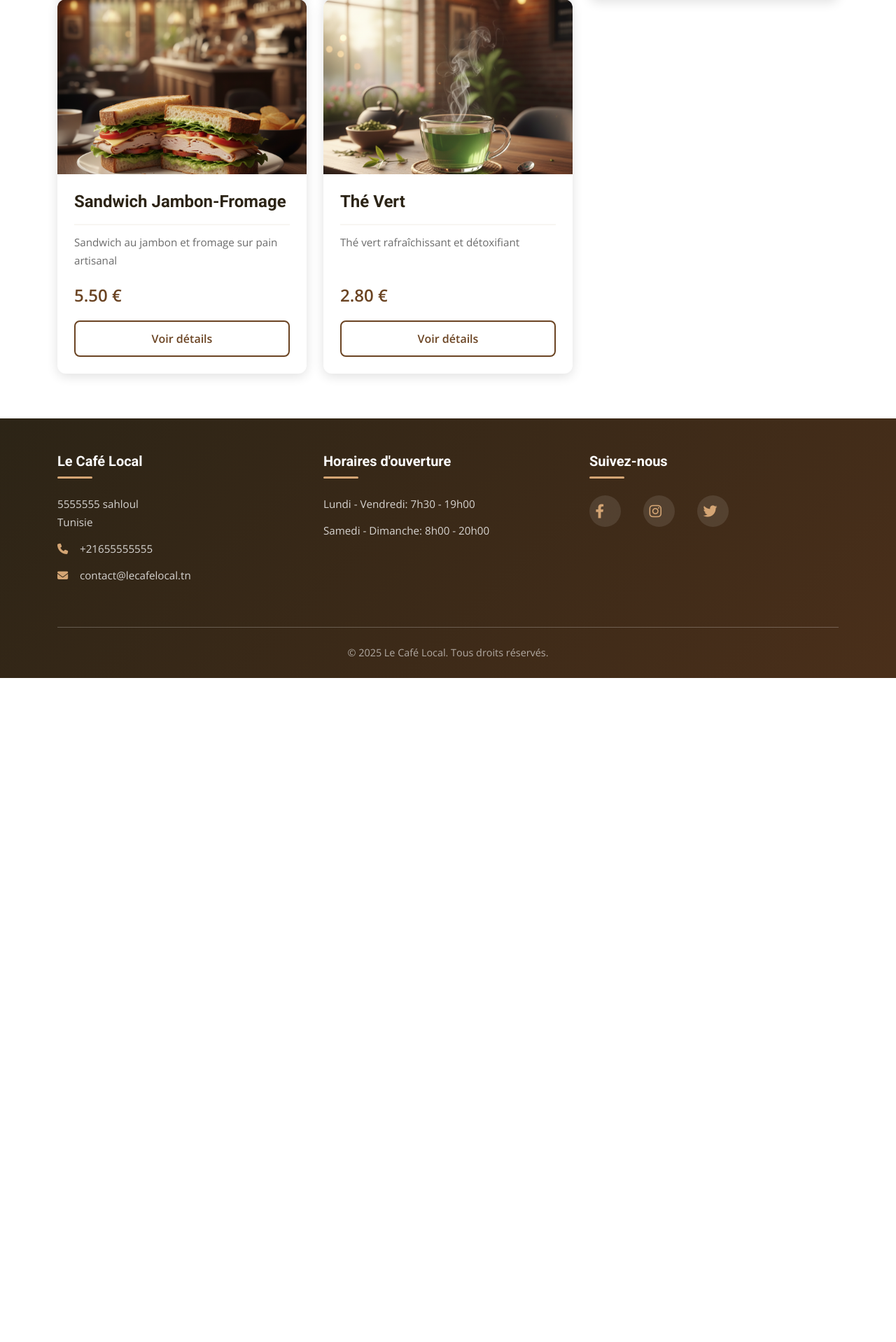
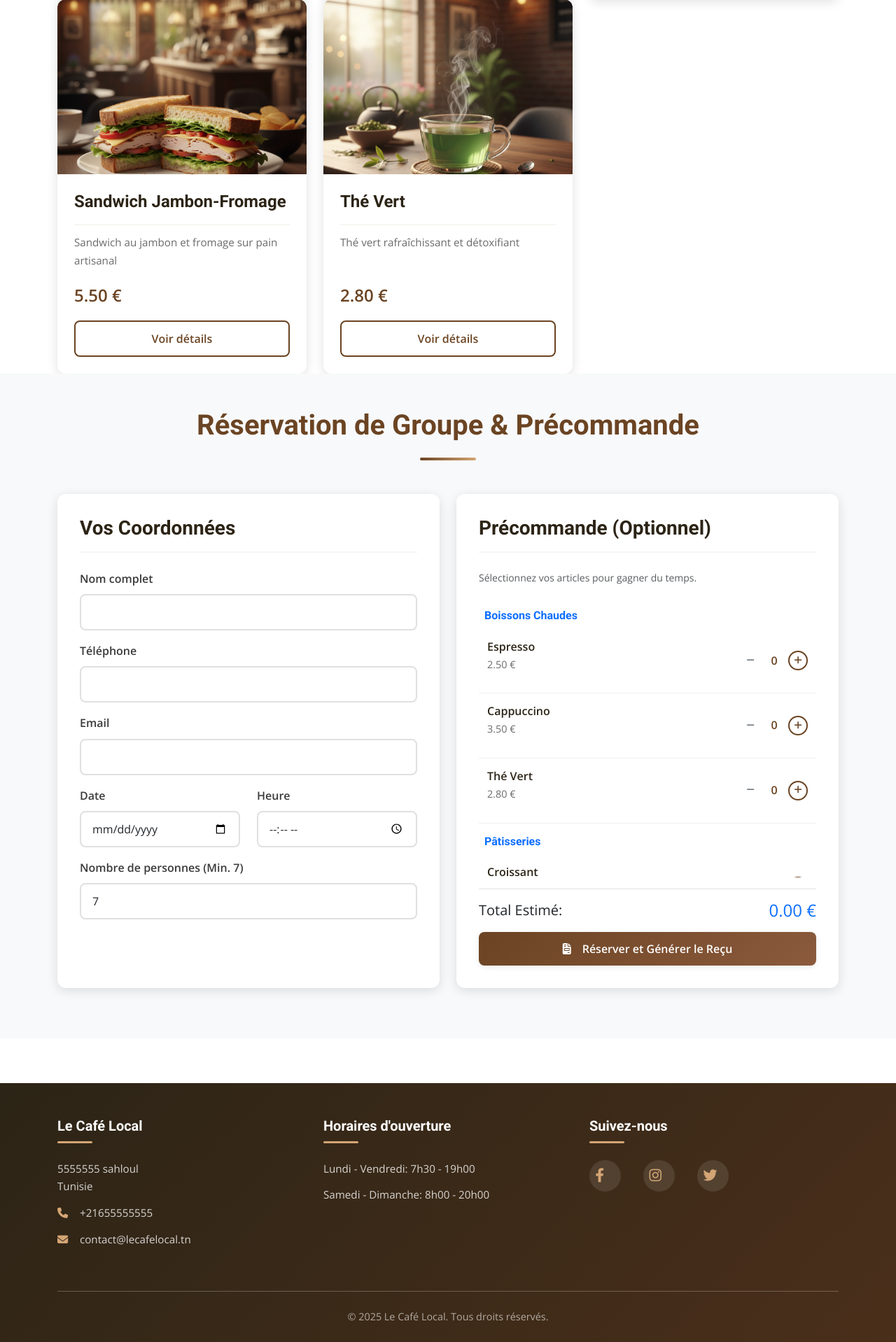
Before and after one commit to amineelmasri-poly/Mini-Proj, a PHP site: page /menu.html in a window 1280 px wide. Shown: the part 849-2767 px from the top of the page at 70% size. Before the commit the page ends 1818 px from the top, so only its background shows below. Run offline with PHP 8.4, Linux system fonts and the light colour scheme.

Commit message:
feat: Implement group reservation and pre-order system with dedicated styling and scripting, and update project README.

```diff
--- a/css/style.css
+++ b/css/style.css
@@ -40,7 +40,12 @@ body {
     overflow-x: hidden;
 }
 
-h1, h2, h3, h4, h5, h6 {
+h1,
+h2,
+h3,
+h4,
+h5,
+h6 {
     font-family: 'Roboto', -apple-system, BlinkMacSystemFont, 'Segoe UI', sans-serif;
     font-weight: 700;
     line-height: 1.3;
@@ -709,6 +714,7 @@ footer .text-center p {
         opacity: 0;
         transform: translateY(40px);
     }
+
     to {
         opacity: 1;
         transform: translateY(0);
@@ -796,6 +802,196 @@ footer .text-center p {
     .value-card {
         padding: 2rem 1.5rem;
         margin-bottom: 1.5rem;
+    }
+}
+
+/* ============================================
+   RESERVATION & RECEIPT
+   ============================================ */
+
+/* Preorder List Item */
+.preorder-item {
+    display: flex;
+    justify-content: space-between;
+    align-items: center;
+    padding: 0.75rem;
+    border-bottom: 1px solid #f0f0f0;
+    transition: var(--transition);
+}
+
+.preorder-item:hover {
+    background-color: #f9f9f9;
+}
+
+.preorder-item:last-child {
+    border-bottom: none;
+}
+
+.preorder-details {
+    flex-grow: 1;
+}
+
+.preorder-name {
+    font-weight: 600;
+    color: var(--dark);
+    margin-bottom: 0;
+}
+
+.preorder-price {
+    font-size: 0.9rem;
+    color: var(--text-light);
+}
+
+.preorder-controls {
+    display: flex;
+    align-items: center;
+    gap: 0.5rem;
+}
+
+.btn-quantity {
+    width: 28px;
+    height: 28px;
+    padding: 0;
+    display: flex;
+    align-items: center;
+    justify-content: center;
+    border-radius: 50%;
+    font-size: 0.8rem;
+    line-height: 1;
+}
+
+.quantity-display {
+    font-weight: 700;
+    width: 24px;
+    text-align: center;
+    color: var(--primary-color);
+}
+
+/* Receipt Styling */
+.receipt {
+    font-family: 'Courier New', Courier, monospace;
+    padding: 1rem;
+    background: #fff;
+    border: 1px dashed #ccc;
+    position: relative;
+}
+
+.receipt::before,
+.receipt::after {
+    content: '';
+    position: absolute;
+    left: 0;
+    right: 0;
+    height: 5px;
+    background-image: radial-gradient(circle, #f8f9fa 50%, transparent 51%);
+    background-size: 10px 10px;
+}
+
+.receipt::before {
+    top: -5px;
+}
+
+.receipt::after {
+    bottom: -5px;
+}
+
+.receipt-header {
+    text-align: center;
+    border-bottom: 2px dashed #000;
+    padding-bottom: 1rem;
+    margin-bottom: 1rem;
+}
+
+.receipt-logo {
+    max-width: 80px;
+    margin-bottom: 0.5rem;
+    filter: grayscale(100%);
+}
+
+.receipt-title {
+    font-size: 1.2rem;
+    font-weight: 700;
+    text-transform: uppercase;
+    margin-bottom: 0.25rem;
+}
+
+.receipt-info {
+    font-size: 0.9rem;
+    margin-bottom: 0.25rem;
+}
+
+.receipt-section {
+    margin-bottom: 1rem;
+}
+
+.receipt-label {
+    font-weight: 700;
+    border-bottom: 1px solid #000;
+    display: block;
+    margin-bottom: 0.5rem;
+}
+
+.receipt-row {
+    display: flex;
+    justify-content: space-between;
+    margin-bottom: 0.25rem;
+    font-size: 0.95rem;
+}
+
+.receipt-total {
+    border-top: 2px dashed #000;
+    padding-top: 0.5rem;
+    margin-top: 1rem;
+    font-weight: 700;
+    font-size: 1.1rem;
+}
+
+.receipt-footer {
+    text-align: center;
+    margin-top: 1.5rem;
+    font-size: 0.8rem;
+    font-style: italic;
+}
+
+/* Print Styles */
+@media print {
+    body * {
+        visibility: hidden;
+    }
+
+    #receiptModal .modal-content,
+    #receiptModal .modal-content * {
+        visibility: visible;
+    }
+
+    #receiptModal {
+        position: absolute;
+        left: 0;
+        top: 0;
+        width: 100%;
+        height: 100%;
+        margin: 0;
+        padding: 0;
+        background: white;
+    }
+
+    #receiptModal .modal-header,
+    #receiptModal .modal-footer {
+        display: none !important;
+    }
+
+    #receiptModal .modal-body {
+        padding: 0;
+    }
+
+    .receipt {
+        border: none;
+        padding: 0;
+    }
+
+    .receipt::before,
+    .receipt::after {
+        display: none;
     }
 }
 
@@ -1024,6 +1220,7 @@ footer .text-center p {
 
 /* Print Styles */
 @media print {
+
     .navbar,
     .carousel-control-prev,
     .carousel-control-next,
--- a/menu.html
+++ b/menu.html
@@ -1,5 +1,6 @@
 <!DOCTYPE html>
 <html lang="fr">
+
 <head>
     <meta charset="UTF-8">
     <meta name="viewport" content="width=device-width, initial-scale=1.0">
@@ -7,10 +8,13 @@
     <!-- Bootstrap CSS -->
     <link href="https://cdn.jsdelivr.net/npm/bootstrap@5.3.0/dist/css/bootstrap.min.css" rel="stylesheet">
     <!-- Google Fonts -->
-    <link href="https://fonts.googleapis.com/css2?family=Roboto:wght@400;700&family=Open+Sans:wght@300;400;600&display=swap" rel="stylesheet">
+    <link
+        href="https://fonts.googleapis.com/css2?family=Roboto:wght@400;700&family=Open+Sans:wght@300;400;600&display=swap"
+        rel="stylesheet">
     <!-- Custom CSS -->
     <link rel="stylesheet" href="css/style.css">
 </head>
+
 <body>
     <!-- Header -->
     <header>
@@ -20,7 +24,8 @@
                     <img src="assets/images/logo.png" alt="Logo Le Café Local" class="d-inline-block align-text-top">
                     <span>Le Café Local</span>
                 </a>
-                <button class="navbar-toggler" type="button" data-bs-toggle="collapse" data-bs-target="#navbarNav" aria-controls="navbarNav" aria-expanded="false" aria-label="Toggle navigation">
+                <button class="navbar-toggler" type="button" data-bs-toggle="collapse" data-bs-target="#navbarNav"
+                    aria-controls="navbarNav" aria-expanded="false" aria-label="Toggle navigation">
                     <span class="navbar-toggler-icon"></span>
                 </button>
                 <div class="collapse navbar-collapse" id="navbarNav">
@@ -49,20 +54,27 @@
             <div class="row mb-4">
                 <div class="col-lg-8 mb-3 mb-lg-0">
                     <div class="btn-group" role="group" aria-label="Filtrer par catégorie">
-                        <button type="button" class="btn btn-outline-primary filter-btn active" data-filter="all">Tous</button>
-                        <button type="button" class="btn btn-outline-primary filter-btn" data-filter="boissons-chaudes">Boissons Chaudes</button>
-                        <button type="button" class="btn btn-outline-primary filter-btn" data-filter="patisseries">Pâtisseries</button>
-                        <button type="button" class="btn btn-outline-primary filter-btn" data-filter="sandwiches">Sandwiches</button>
+                        <button type="button" class="btn btn-outline-primary filter-btn active"
+                            data-filter="all">Tous</button>
+                        <button type="button" class="btn btn-outline-primary filter-btn"
+                            data-filter="boissons-chaudes">Boissons Chaudes</button>
+                        <button type="button" class="btn btn-outline-primary filter-btn"
+                            data-filter="patisseries">Pâtisseries</button>
+                        <button type="button" class="btn btn-outline-primary filter-btn"
+                            data-filter="sandwiches">Sandwiches</button>
                     </div>
                 </div>
                 <div class="col-lg-4 text-lg-end">
                     <div class="dropdown">
-                        <button class="btn btn-outline-secondary dropdown-toggle" type="button" id="sortDropdown" data-bs-toggle="dropdown" aria-expanded="false">
+                        <button class="btn btn-outline-secondary dropdown-toggle" type="button" id="sortDropdown"
+                            data-bs-toggle="dropdown" aria-expanded="false">
                             Trier par
                         </button>
                         <ul class="dropdown-menu dropdown-menu-end" aria-labelledby="sortDropdown">
-                            <li><a class="dropdown-item sort-option" href="#" data-sort="price-asc">Prix croissant</a></li>
-                            <li><a class="dropdown-item sort-option" href="#" data-sort="price-desc">Prix décroissant</a></li>
+                            <li><a class="dropdown-item sort-option" href="#" data-sort="price-asc">Prix croissant</a>
+                            </li>
+                            <li><a class="dropdown-item sort-option" href="#" data-sort="price-desc">Prix
+                                    décroissant</a></li>
                             <li><a class="dropdown-item sort-option" href="#" data-sort="popularity">Popularité</a></li>
                         </ul>
                     </div>
@@ -75,6 +87,96 @@
             </div>
         </div>
     </main>
+
+    <!-- Section Réservation de Groupe -->
+    <section id="reservation" class="py-5 bg-light">
+        <div class="container">
+            <h2 class="section-title">Réservation de Groupe & Précommande</h2>
+            <div class="row">
+                <div class="col-lg-6 mb-4">
+                    <div class="card h-100">
+                        <div class="card-body">
+                            <h3 class="card-title h4 mb-4">Vos Coordonnées</h3>
+                            <form id="reservation-form">
+                                <div class="mb-3">
+                                    <label for="res-name" class="form-label">Nom complet</label>
+                                    <input type="text" class="form-control" id="res-name" required>
+                                </div>
+                                <div class="mb-3">
+                                    <label for="res-phone" class="form-label">Téléphone</label>
+                                    <input type="tel" class="form-control" id="res-phone" required>
+                                </div>
+                                <div class="mb-3">
+                                    <label for="res-email" class="form-label">Email</label>
+                                    <input type="email" class="form-control" id="res-email" required>
+                                </div>
+                                <div class="row">
+                                    <div class="col-md-6 mb-3">
+                                        <label for="res-date" class="form-label">Date</label>
+                                        <input type="date" class="form-control" id="res-date" required>
+                                    </div>
+                                    <div class="col-md-6 mb-3">
+                                        <label for="res-time" class="form-label">Heure</label>
+                                        <input type="time" class="form-control" id="res-time" required>
+                                    </div>
+                                </div>
+                                <div class="mb-3">
+                                    <label for="res-guests" class="form-label">Nombre de personnes (Min. 7)</label>
+                                    <input type="number" class="form-control" id="res-guests" min="7" value="7"
+                                        required>
+                                </div>
+                            </form>
+                        </div>
+                    </div>
+                </div>
+
+                <div class="col-lg-6 mb-4">
+                    <div class="card h-100">
+                        <div class="card-body d-flex flex-column">
+                            <h3 class="card-title h4 mb-4">Précommande (Optionnel)</h3>
+                            <p class="text-muted small mb-3">Sélectionnez vos articles pour gagner du temps.</p>
+
+                            <div id="preorder-list" class="flex-grow-1 overflow-auto mb-3" style="max-height: 400px;">
+                                <!-- Liste générée via JS -->
+                            </div>
+
+                            <div class="border-top pt-3 mt-auto">
+                                <div class="d-flex justify-content-between align-items-center mb-3">
+                                    <span class="h5 mb-0">Total Estimé:</span>
+                                    <span class="h4 text-primary mb-0" id="preorder-total">0.00 €</span>
+                                </div>
+                                <button type="button" class="btn btn-primary w-100" id="btn-generate-receipt">
+                                    <i class="fas fa-file-invoice me-2"></i> Réserver et Générer le Reçu
+                                </button>
+                            </div>
+                        </div>
+                    </div>
+                </div>
+            </div>
+        </div>
+    </section>
+
+    <!-- Modal Reçu -->
+    <div class="modal fade" id="receiptModal" tabindex="-1" aria-hidden="true">
+        <div class="modal-dialog modal-dialog-centered">
+            <div class="modal-content">
+                <div class="modal-header bg-primary text-white">
+                    <h5 class="modal-title"><i class="fas fa-receipt me-2"></i> Votre Reçu de Réservation</h5>
+                    <button type="button" class="btn-close btn-close-white" data-bs-dismiss="modal"
+                        aria-label="Close"></button>
+                </div>
+                <div class="modal-body" id="receipt-content">
+                    <!-- Contenu généré via JS -->
+                </div>
+                <div class="modal-footer">
+                    <button type="button" class="btn btn-secondary" data-bs-dismiss="modal">Fermer</button>
+                    <button type="button" class="btn btn-primary" onclick="window.print()">
+                        <i class="fas fa-print me-2"></i> Imprimer / Sauvegarder
+                    </button>
+                </div>
+            </div>
+        </div>
+    </div>
 
     <!-- Footer -->
     <footer>
@@ -110,8 +212,11 @@
     <!-- Bootstrap JS -->
     <script src="https://cdn.jsdelivr.net/npm/bootstrap@5.3.0/dist/js/bootstrap.bundle.min.js"></script>
     <!-- Font Awesome -->
-    <link rel="stylesheet" href="https://cdnjs.cloudflare.com/ajax/libs/font-awesome/6.4.0/css/all.min.css" integrity="sha512-iecdLmaskl7CVkqkXNQ/ZH/XLlvWZOJyj7Yy7tcenmpD1ypASozpmT/E0iPtmFIB46ZmdtAc9eNBvH0H/ZpiBw==" crossorigin="anonymous" referrerpolicy="no-referrer">
+    <link rel="stylesheet" href="https://cdnjs.cloudflare.com/ajax/libs/font-awesome/6.4.0/css/all.min.css"
+        integrity="sha512-iecdLmaskl7CVkqkXNQ/ZH/XLlvWZOJyj7Yy7tcenmpD1ypASozpmT/E0iPtmFIB46ZmdtAc9eNBvH0H/ZpiBw=="
+        crossorigin="anonymous" referrerpolicy="no-referrer">
     <!-- Custom JS -->
     <script src="js/script.js"></script>
 </body>
+
 </html>
```
Also changed, not shown: js/script.js (+255 -30 lines), README.md.
